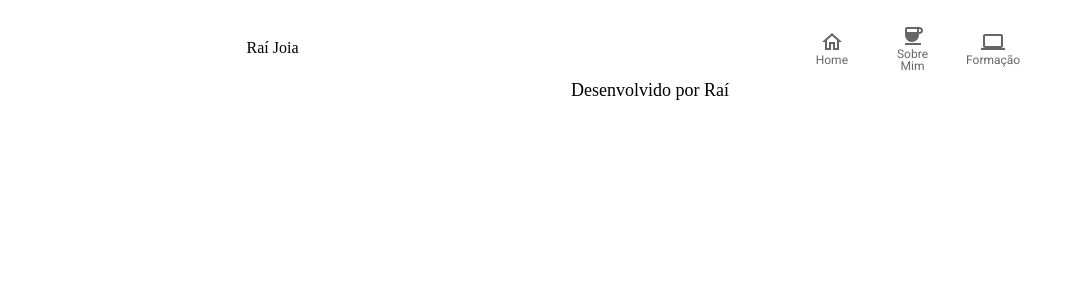
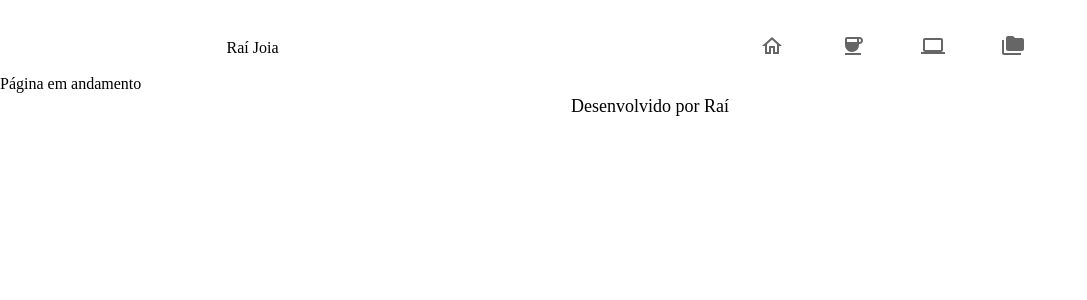
Before and after one commit to Raijoia/portfolio_2.0, a React (Vite) app: page /projetos in a window 1280 px wide. Shown: the top 300 px of the page, without its empty margins (0-1087 px from the left). Built offline with nearby package versions, Linux system fonts and the light colour scheme.

Commit message:
navBar with link ok

```diff
--- a/src/components/NavBar/index.tsx
+++ b/src/components/NavBar/index.tsx
@@ -1,16 +1,25 @@
 import { Coffee, Computer, HomeOutlined } from "@mui/icons-material"
+import FolderCopyIcon from "@mui/icons-material/FolderCopy"
 import { BottomNavigation, BottomNavigationAction } from "@mui/material"
+import { Link } from "react-router-dom"
 
 const NavBar = () => {
   return (
     <header className="flex justify-around alignItens-center items-center pt-5">
       <h1>Raí Joia</h1>
-      <BottomNavigation
-        showLabels
-      >
-        <BottomNavigationAction label="Home" icon={<HomeOutlined />} />
-        <BottomNavigationAction label="Sobre Mim" icon={<Coffee />} />
-        <BottomNavigationAction label="Formação" icon={<Computer />} />
+      <BottomNavigation showLabels>
+        <Link to='/' >
+          <BottomNavigationAction label="Home" icon={<HomeOutlined />} />
+        </Link>
+        <Link to='/sobremim'>
+          <BottomNavigationAction label="Sobre Mim" icon={<Coffee />} />
+        </Link>
+        <Link to='/formacao'>
+          <BottomNavigationAction label="Formação" icon={<Computer />} />
+        </Link>
+        <Link to='/projetos'>
+          <BottomNavigationAction label="Projetos" icon={<FolderCopyIcon />} />
+        </Link>
       </BottomNavigation>
     </header>
   )
--- /dev/null
+++ b/src/pages/Formacao/index.tsx
@@ -0,0 +1,7 @@
+const Formacao = () => {
+  return (
+    <h5>Página em andamento</h5>
+  )
+}
+
+export default Formacao
--- /dev/null
+++ b/src/pages/Projetos/index.tsx
@@ -0,0 +1,7 @@
+const Projetos = () => {
+  return (
+    <h5>Página em andamento</h5>
+  )
+}
+
+export default Projetos
--- /dev/null
+++ b/src/pages/SobreMim/index.tsx
@@ -0,0 +1,7 @@
+const SobreMim = () => {
+  return (
+    <h5>Página em andamento</h5>
+  )
+}
+
+export default SobreMim
--- a/src/routes.tsx
+++ b/src/routes.tsx
@@ -2,6 +2,9 @@ import NavBar from "./components/NavBar"
 import { BrowserRouter as Router, Routes, Route } from "react-router-dom"
 import Inicio from "./pages/Inicio"
 import Rodape from "./components/Rodape"
+import SobreMim from "./pages/SobreMim"
+import Formacao from "./pages/Formacao"
+import Projetos from "./pages/Projetos"
 
 function AppRouter() {
   return (
@@ -10,6 +13,9 @@ function AppRouter() {
         <NavBar />
         <Routes>
           <Route path="/" element={<Inicio />} />
+          <Route path="/sobremim" element={<SobreMim />} />
+          <Route path="/formacao" element={<Formacao />} />
+          <Route path="/projetos" element={<Projetos />} />
         </Routes>
         <Rodape />
       </Router>
```
